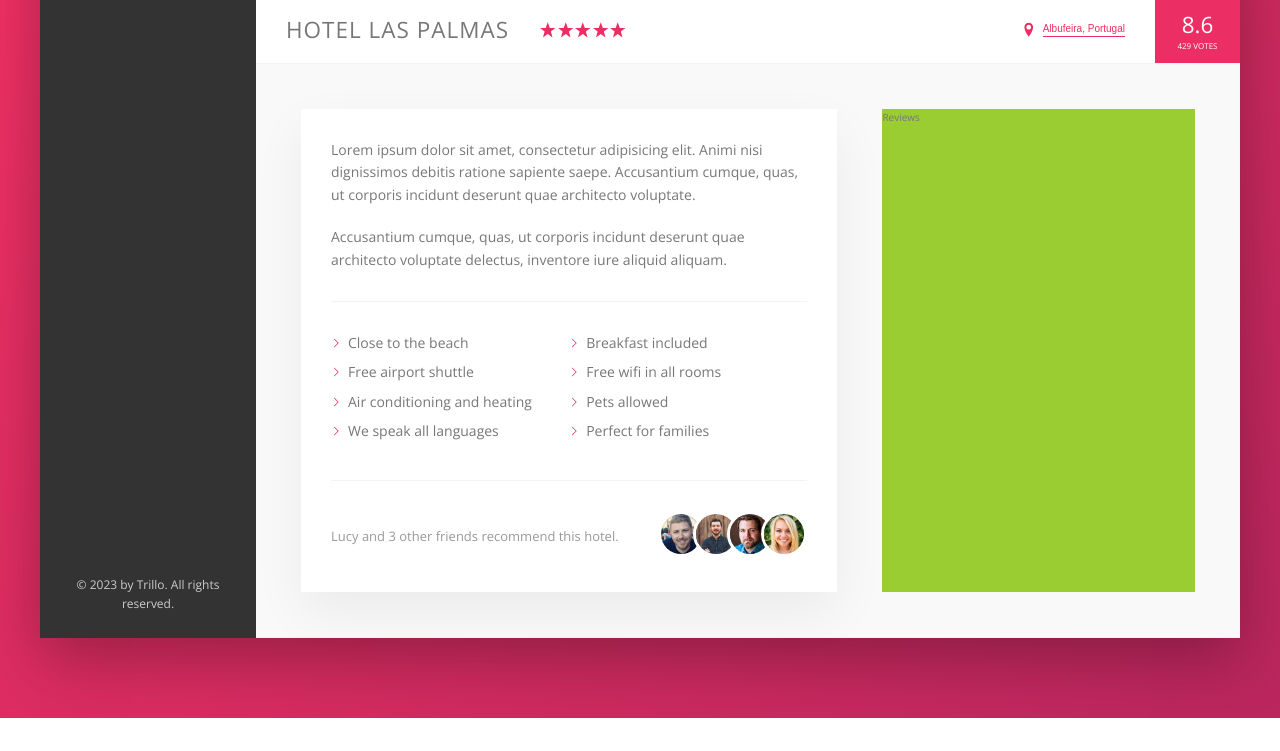
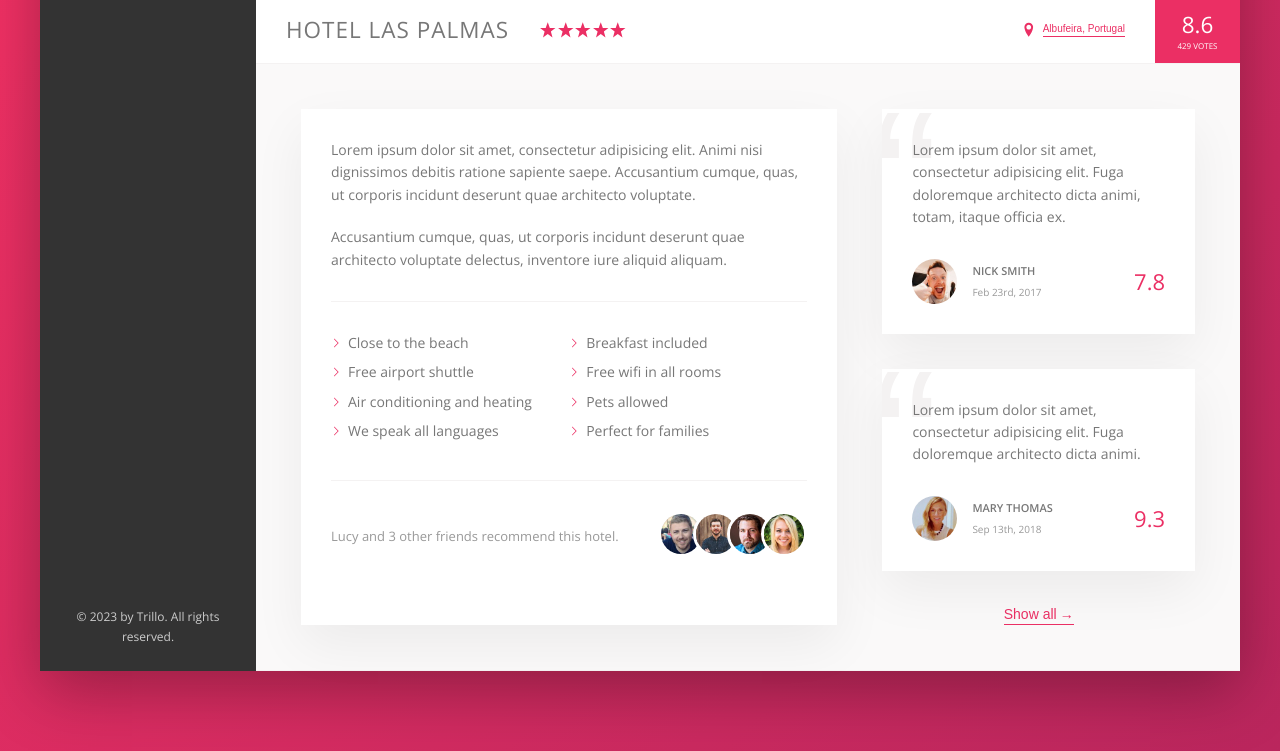
Before and after one commit to vkoudela-dev/trillo, a website: page index.html in a window 1280 px wide. Shown: the part 538-1289 px from the top of the page. Before the commit the page ends 1256 px from the top, so only its background shows below. Drawn offline with nearby package versions, Linux system fonts and the light colour scheme.

Commit message:
Finished reviews section

```diff
--- a/index.html
+++ b/index.html
@@ -202,7 +202,46 @@
               </div>
             </div>
 
-            <div class="user-reviews">Reviews</div>
+            <div class="user-reviews">
+              <figure class="review">
+                <blockquote class="review__text">
+                  Lorem ipsum dolor sit amet, consectetur adipisicing elit. Fuga
+                  doloremque architecto dicta animi, totam, itaque officia ex.
+                </blockquote>
+                <figcaption class="review__user">
+                  <img
+                    src="img/user-1.jpg"
+                    alt="User 1"
+                    class="review__photo"
+                  />
+                  <div class="review__user-box">
+                    <p class="review__user-name">Nick Smith</p>
+                    <p class="review__user-date">Feb 23rd, 2017</p>
+                  </div>
+                  <div class="review__rating">7.8</div>
+                </figcaption>
+              </figure>
+              <figure class="review">
+                <blockquote class="review__text">
+                  Lorem ipsum dolor sit amet, consectetur adipisicing elit. Fuga
+                  doloremque architecto dicta animi.
+                </blockquote>
+                <figcaption class="review__user">
+                  <img
+                    src="img/user-2.jpg"
+                    alt="User 2"
+                    class="review__photo"
+                  />
+                  <div class="review__user-box">
+                    <p class="review__user-name">Mary Thomas</p>
+                    <p class="review__user-date">Sep 13th, 2018</p>
+                  </div>
+                  <div class="review__rating">9.3</div>
+                </figcaption>
+              </figure>
+
+              <button class="btn-inline">Show all<span>&rarr;</span></button>
+            </div>
           </div>
         </main>
       </div>
--- a/sass/_components.scss
+++ b/sass/_components.scss
@@ -267,8 +267,17 @@
   cursor: pointer;
   transition: all 0.2s;
 
+  & span {
+    margin-left: 3px;
+    transition: margin-left 0.2s;
+  }
+
   &:hover {
     color: var(--color-grey-dark-1);
+
+    span {
+      margin-left: 8px;
+    }
   }
 
   &:focus {
@@ -358,3 +367,66 @@
     }
   }
 }
+
+//////////////////////////////////////////////
+/// RECOMMEND
+.review {
+  background-color: #fff;
+  box-shadow: var(--shadow-light);
+  padding: 3rem;
+  margin-bottom: 3.5rem;
+  position: relative;
+  overflow: hidden;
+
+  &__text {
+    z-index: 10;
+    position: relative;
+  }
+
+  &__user {
+    display: flex;
+    align-items: center;
+    margin-top: 3rem;
+  }
+
+  &__photo {
+    height: 4.5rem;
+    width: 4.5rem;
+    border-radius: 50%;
+    margin-right: 1.5rem;
+  }
+
+  &__user-box {
+    margin-right: auto;
+  }
+
+  &__user-name {
+    font-size: 1.1rem;
+    text-transform: uppercase;
+    font-weight: 600;
+    margin-bottom: 0.4rem;
+  }
+
+  &__user-date {
+    font-size: 1rem;
+    color: var(--color-grey-dark-3);
+  }
+
+  &__rating {
+    color: var(--color-primary);
+    font-size: 2.2rem;
+    font-weight: 300;
+  }
+
+  &::before {
+    content: '\201C';
+    position: absolute;
+    top: -2.75rem;
+    left: -1rem;
+    line-height: 1;
+    font-size: 20rem;
+    color: var(--color-grey-light-2);
+    font-family: sans-serif;
+    z-index: 1;
+  }
+}
--- a/sass/_layout.scss
+++ b/sass/_layout.scss
@@ -35,6 +35,7 @@
 }
 
 .detail {
+  font-size: 1.4rem;
   display: flex;
   padding: 4.5rem;
   background-color: var(--color-grey-light-1);
@@ -42,7 +43,6 @@
 }
 
 .description {
-  font-size: 1.4rem;
   background-color: #fff;
   box-shadow: var(--shadow-light);
   padding: 3rem;
@@ -51,6 +51,8 @@
 }
 
 .user-reviews {
-  background-color: yellowgreen;
   flex: 1;
+  display: flex;
+  flex-direction: column;
+  align-items: center;
 }
```
Also changed, not shown: css/style.css.
